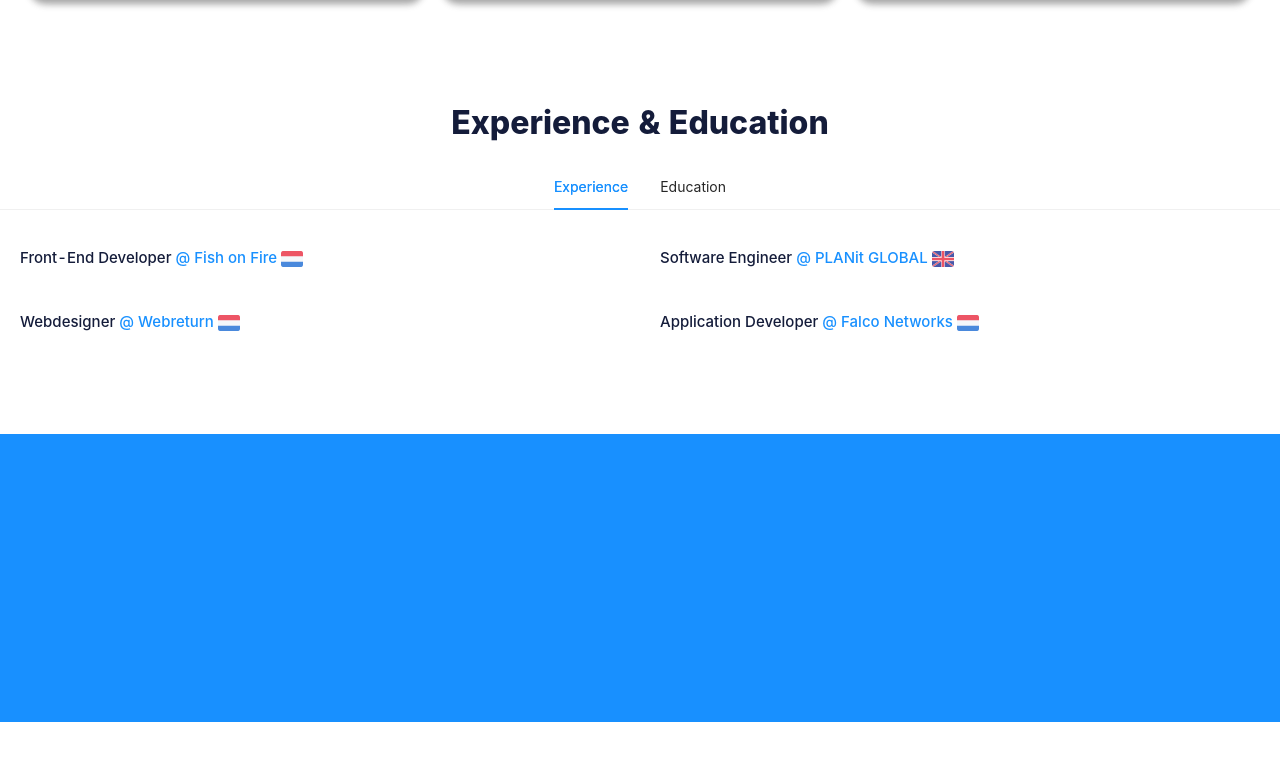
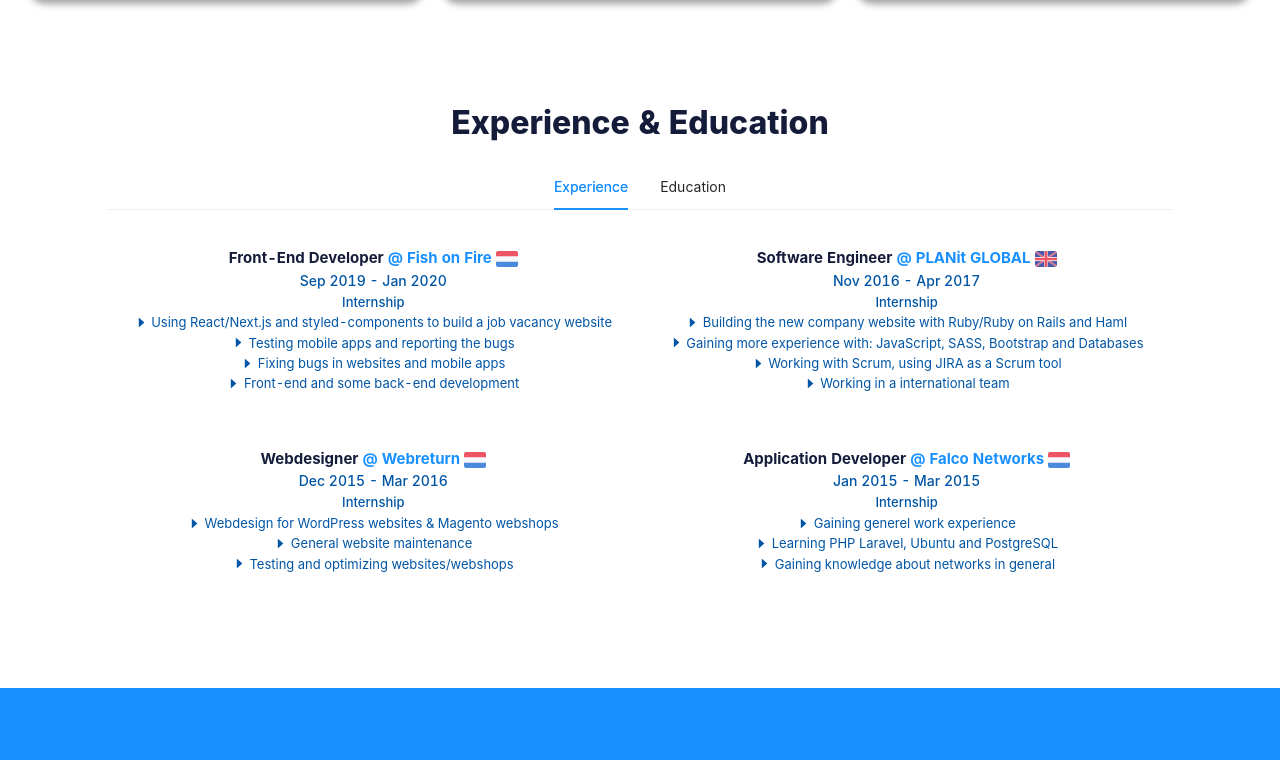
Before and after one commit to NamTPhan/NamTPhan.github.io, a React (Create React App) app: page / in a window 1280 px wide. Shown: the part 1748-2508 px from the top of the page. Before the commit the page ends 2470 px from the top, so only its background shows below. Built offline with nearby package versions, Linux system fonts and the light colour scheme.

Commit message:
Experience section update, seperated experience and education blocks

```diff
--- /dev/null
+++ b/src/components/EducationBlock.js
@@ -0,0 +1,42 @@
+import React from "react";
+import { Col } from "antd";
+import { CaretRightOutlined } from "@ant-design/icons";
+import styled from "styled-components";
+
+const Span = styled.span`
+  font-size: 15px;
+  font-weight: 700;
+  color: #141c3a;
+`;
+
+const P = styled.p`
+  font-size: ${(props) => props.fontSize};
+  font-weight: 500;
+  color: #0055a5;
+  margin: 0;
+`;
+
+const EducationBlock = (props) => (
+  <Col
+    key={props.id}
+    xs={24}
+    sm={24}
+    md={12}
+    lg={12}
+    xl={12}
+    style={{ padding: "20px" }}
+  >
+    <Span>
+      {props.degree}{" "}
+      <img
+        src={require("../assets/flags/" + props.country + ".png")}
+        width="22"
+        height="16"
+      />
+    </Span>
+    <P fontSize="14px">{props.school}</P>
+    <P fontSize="14px">{props.date}</P>
+  </Col>
+);
+
+export default EducationBlock;
--- /dev/null
+++ b/src/components/ExperienceBlock.js
@@ -0,0 +1,60 @@
+import React from "react";
+import { Col } from "antd";
+import { CaretRightOutlined } from "@ant-design/icons";
+import styled from "styled-components";
+
+const Span = styled.span`
+  font-size: 15px;
+  font-weight: 700;
+  color: #141c3a;
+`;
+
+const P = styled.p`
+  font-size: ${(props) => props.fontSize};
+  font-weight: 500;
+  color: #0055a5;
+  margin: 0;
+`;
+
+const UL = styled.ul`
+  font-size: 13px;
+  font-weight: 400;
+  color: #0055a5;
+  list-style: none;
+  padding: 0;
+`;
+
+const ExperienceBlock = (props) => (
+  <Col
+    key={props.id}
+    xs={24}
+    sm={24}
+    md={12}
+    lg={12}
+    xl={12}
+    style={{ padding: "20px" }}
+  >
+    <Span>
+      {props.title}{" "}
+      <a href={props.website} target="_blank" style={{ color: "#1890ff" }}>
+        @ {props.company}{" "}
+        <img
+          src={require("../assets/flags/" + props.country + ".png")}
+          width="22"
+          height="16"
+        />
+      </a>
+    </Span>
+    <P fontSize="14px">{props.date}</P>
+    <P fontSize="13px">{props.type}</P>
+    <UL>
+      {props.activities.map((act, index) => (
+        <li key={"nr" + index}>
+          <CaretRightOutlined /> {act}
+        </li>
+      ))}
+    </UL>
+  </Col>
+);
+
+export default ExperienceBlock;
--- a/src/components/ExperienceSection.js
+++ b/src/components/ExperienceSection.js
@@ -1,6 +1,8 @@
 import React from "react";
 import { Row, Col, Tabs } from "antd";
 import styled from "styled-components";
+import ExperienceBlock from "./ExperienceBlock";
+import EducationBlock from "./EducationBlock";
 
 import ExperienceData from "../data/experience.json";
 import EducationData from "../data/education.json";
@@ -14,60 +16,43 @@
   text-align: center;
 `;
 
-const Span = styled.span`
-  font-size: 15px;
-  font-weight: 500;
-  color: #141c3a;
-`;
-
-const Url = styled.a`
-  color: #1890ff;
-`;
-
-const ExpBlock = (props) => (
-  <Col
-    key={props.id}
-    xs={24}
-    sm={24}
-    md={12}
-    lg={12}
-    xl={12}
-    style={{ textAlign: "left", padding: "20px" }}
-  >
-    <Span>
-      {props.title}{" "}
-      <Url href={props.website} target="_blank">
-        @ {props.company}{" "}
-        <img
-          src={require("../assets/flags/" + props.country + ".png")}
-          width="22"
-          height="16"
-        />
-      </Url>
-    </Span>
-  </Col>
-);
-
 const ExperienceSection = () => (
   <Row style={{ margin: "80px 0px" }}>
-    <Col span={24}>
+    <Col xs={0} sm={0} md={2} lg={2} xl={2} />
+    <Col xs={24} sm={24} md={20} lg={20} xl={20}>
       <H1>Experience & Education</H1>
       <Tabs defaultActiveKey="1" centered style={{ textAlign: "center" }}>
         <TabPane tab="Experience" key="1">
-          <Row>
-            {ExperienceData.map((obj) => (
-              <ExpBlock
-                id={obj.id}
-                title={obj.title}
-                company={obj.company}
-                website={obj.website}
-                country={obj.country}
+          <Row type="flex">
+            {ExperienceData.map((Exp, index) => (
+              <ExperienceBlock
+                key={"Exp" + index}
+                id={Exp.id}
+                title={Exp.title}
+                company={Exp.company}
+                website={Exp.website}
+                country={Exp.country}
+                date={Exp.date}
+                type={Exp.type}
+                activities={Exp.activities}
               />
             ))}
           </Row>
         </TabPane>
         <TabPane tab="Education" key="2">
-          Content of Tab Pane 2
+          <Row type="flex">
+            {EducationData.map((Edu, index) => (
+              <EducationBlock
+                key={"Edu" + index}
+                id={Edu.id}
+                school={Edu.school}
+                degree={Edu.degree}
+                date={Edu.date}
+                completed={Edu.completed}
+                country={Edu.country}
+              />
+            ))}
+          </Row>
         </TabPane>
       </Tabs>
     </Col>
--- a/src/components/LandingSection.js
+++ b/src/components/LandingSection.js
@@ -39,15 +39,11 @@
   display: flex;
 `;
 
-const B = styled.b`
-  color: #1890ff;
-`;
-
 const LandingSection = () => (
   <Row>
     <Col span={24}>
       <H1>
-        Hi, my name is <B>Nam Phan</B>
+        Hi, my name is <b style={{ color: "#1890ff" }}>Nam Phan</b>
       </H1>
       <H2>
         I'm a Software Engineer and I build things for the web and mobile, and I
```
